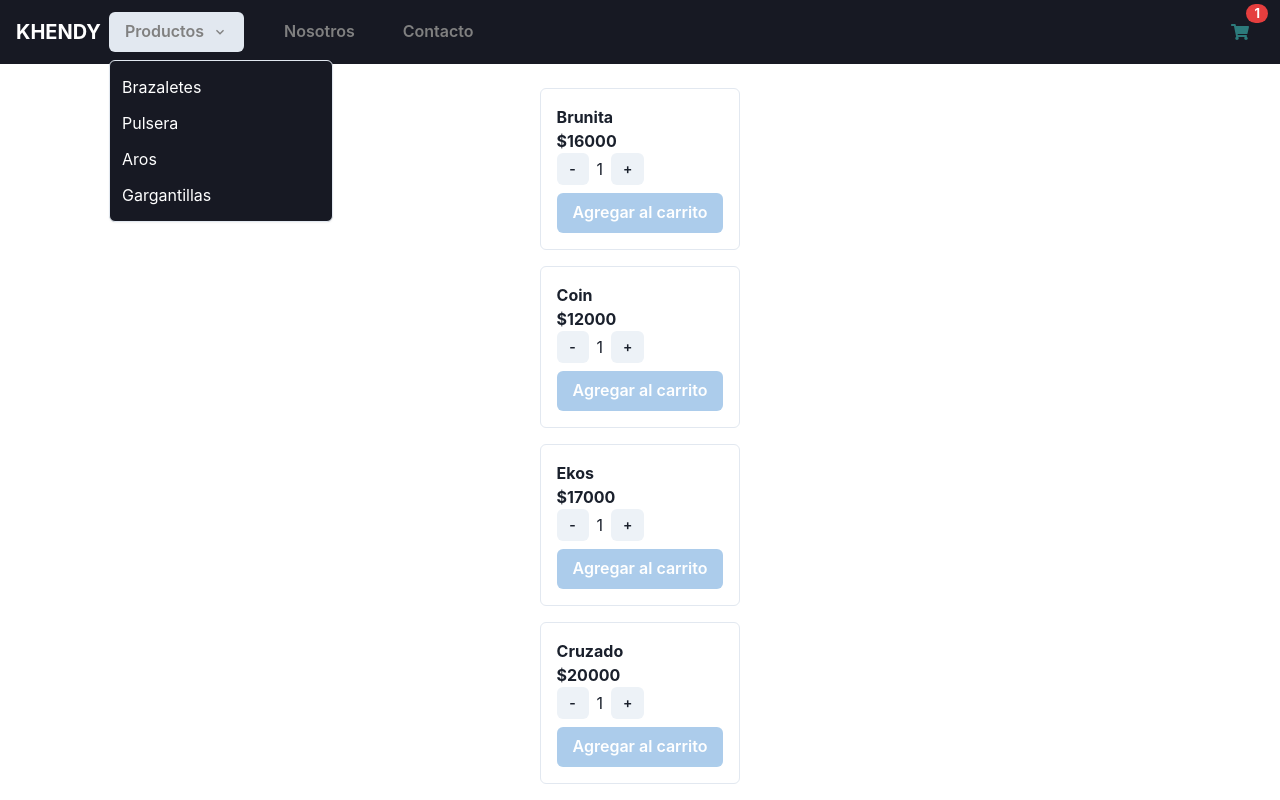
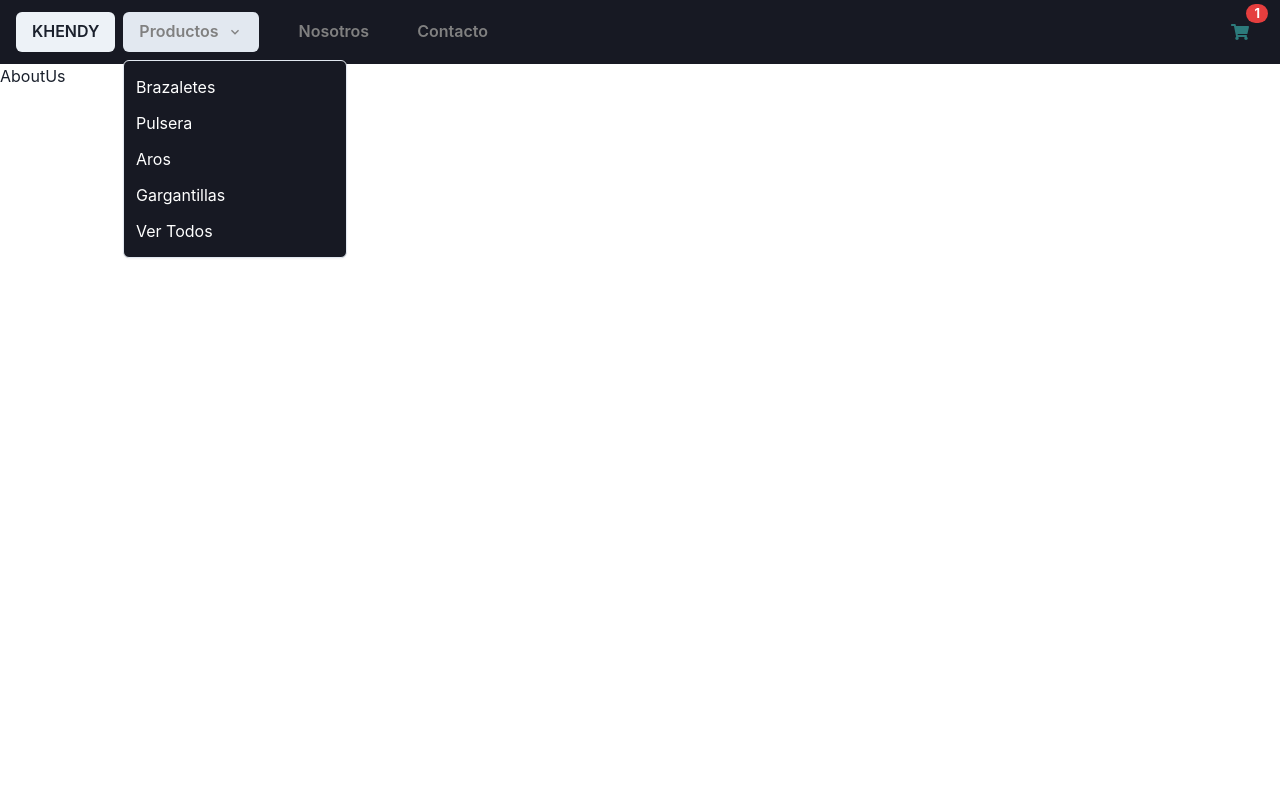
Before and after one commit to Comagol/KHENDY, a React (Vite) app: page /aboutus in a window 1280 px wide. Both pictures are taken after a click on the button "Productos". Built offline with nearby package versions, Linux system fonts and the light colour scheme.

Commit message:
Adding navigation to navbar and logo

```diff
--- a/package.json
+++ b/package.json
@@ -18,7 +18,8 @@
     "next-themes": "^0.4.4",
     "react": "^18.3.1",
     "react-dom": "^18.3.1",
-    "react-icons": "^5.4.0"
+    "react-icons": "^5.4.0",
+    "react-router-dom": "^7.1.3"
   },
   "devDependencies": {
     "@eslint/js": "^9.17.0",
--- a/src/App.jsx
+++ /dev/null
@@ -1,19 +0,0 @@
-import { ChakraProvider, VStack } from "@chakra-ui/react";
-import Navbar from "./components/Navbar";
-import ProductCard from "./components/ProductCard";
-
-function App() {
-  return (
-    <ChakraProvider>
-      <Navbar />
-      <VStack spacing={4} mt={6}>
-        <ProductCard name="Brunita" price={16000}/>
-        <ProductCard name="Coin" price={12000}/>
-        <ProductCard name="Ekos" price={17000}/>
-        <ProductCard name="Cruzado" price={20000}/>
-      </VStack>
-    </ChakraProvider>
-  );
-}
-
-export default App;
--- a/src/components/MenuItems.jsx
+++ b/src/components/MenuItems.jsx
@@ -1,6 +1,6 @@
 import { Menu, MenuButton, MenuList, MenuItem, Button, Stack } from "@chakra-ui/react";
+import { Link } from "react-router-dom";
 import { ChevronDownIcon } from "@chakra-ui/icons";
-import { px } from "framer-motion";
 
 const MenuItems = ({ isMobile = false }) => {
   return (
@@ -10,15 +10,16 @@ const MenuItems = ({ isMobile = false }) => {
           Productos
         </MenuButton>
         <MenuList bg={"gray.900"}>
-          <MenuItem bg={"gray.900"}>Brazaletes</MenuItem>
-          <MenuItem bg={"gray.900"}>Pulsera</MenuItem>
-          <MenuItem bg={"gray.900"}>Aros</MenuItem>
-          <MenuItem bg={"gray.900"}>Gargantillas</MenuItem>
+          <MenuItem as={Link} to="/products" bg={"gray.900"}>Brazaletes</MenuItem>
+          <MenuItem as={Link} to="/products" bg={"gray.900"}>Pulsera</MenuItem>
+          <MenuItem as={Link} to="/products" bg={"gray.900"}>Aros</MenuItem>
+          <MenuItem as={Link} to="/products" bg={"gray.900"}>Gargantillas</MenuItem>
+          <MenuItem as={Link} to="/products" bg={"gray.900"}>Ver Todos</MenuItem>
         </MenuList>
       </Menu>
 
-      <Button variant="ghost" color="grey">Nosotros</Button>
-      <Button variant="ghost" color= "grey">Contacto</Button>
+      <Button as={Link} to="/aboutUs" variant="ghost" color="grey">Nosotros</Button>
+      <Button as={Link} to="/contact" variant="ghost" color= "grey">Contacto</Button>
     </Stack>
   );
 };
--- a/src/components/Navbar.jsx
+++ b/src/components/Navbar.jsx
@@ -1,4 +1,5 @@
-import { Box, Flex, IconButton, useDisclosure, Spacer } from "@chakra-ui/react";
+import { Box, Flex, IconButton, useDisclosure, Spacer, Button } from "@chakra-ui/react";
+import { Link } from "react-router-dom";
 import { HamburgerIcon, CloseIcon } from "@chakra-ui/icons";
 import CartIcon from "./CartIcon";
 import MenuItems from "./MenuItems";
@@ -9,7 +10,9 @@ const Navbar = () => {
   return (
     <Box bg="gray.900" px={4} color="white">
       <Flex h={16} alignItems="center" justifyContent="space-between">
-        <Box fontSize="xl" fontWeight="bold">KHENDY</Box>
+        <Box fontSize="xl" fontWeight="bold">
+          <Button as={Link} to="/">KHENDY</Button>
+        </Box>
 
         {/* MOBILE MENU */}
         <IconButton
--- a/src/main.jsx
+++ b/src/main.jsx
@@ -1,7 +1,7 @@
 import * as React from 'react'
 import { ChakraProvider } from '@chakra-ui/react'
 import * as ReactDOM from 'react-dom/client'
-import App from './App'
+import App from './/pages/App'
 
 const rootElement = document.getElementById('root')
 ReactDOM.createRoot(rootElement).render(
--- /dev/null
+++ b/src/pages/AboutUs.jsx
@@ -0,0 +1,9 @@
+import React from 'react'
+
+const AboutUs = () => {
+  return (
+    <div>AboutUs</div>
+  )
+}
+
+export default AboutUs
--- /dev/null
+++ b/src/pages/App.jsx
@@ -0,0 +1,24 @@
+import { BrowserRouter as Router, Routes, Route } from "react-router-dom";
+import Navbar from "../components/Navbar";
+import Products from "../pages/Products";
+import Contact from "../pages/Contact";
+import NotFound from "../pages/NotFound";
+import AboutUs from "../pages/AboutUs";
+import Home from "./Home";
+
+function App() {
+  return (
+        <Router>
+          <Navbar />
+          <Routes>
+            <Route path="/" element={<Home />} />
+            <Route path="/products" element={<Products />} />
+            <Route path="/aboutus" element={<AboutUs />} />
+            <Route path="/contact" element={<Contact />} />
+            <Route path="*" element={<NotFound />} />
+          </Routes>
+        </Router>
+  );
+}
+
+export default App;
--- /dev/null
+++ b/src/pages/Contact.jsx
@@ -0,0 +1,9 @@
+import React from 'react'
+
+const Contact = () => {
+  return (
+    <div>ContactForm</div>
+  )
+}
+
+export default Contact
--- /dev/null
+++ b/src/pages/Home.jsx
@@ -0,0 +1,9 @@
+import React from 'react'
+
+const Home = () => {
+  return (
+    <div>Home</div>
+  )
+}
+
+export default Home
--- /dev/null
+++ b/src/pages/NotFound.jsx
@@ -0,0 +1,9 @@
+import React from 'react'
+
+const NotFound = () => {
+  return (
+    <div>NotFound</div>
+  )
+}
+
+export default NotFound
--- /dev/null
+++ b/src/pages/Products.jsx
@@ -0,0 +1,16 @@
+import React from 'react'
+import ProductCard from '../components/ProductCard'
+import { VStack } from "@chakra-ui/react";
+
+const Products = () => {
+  return (
+    <VStack spacing={4} mt={6}>
+      <ProductCard name="Brunita" price={16000}/>
+      <ProductCard name="Coin" price={12000}/>
+      <ProductCard name="Ekos" price={17000}/>
+      <ProductCard name="Cruzado" price={20000}/>
+    </VStack>
+  )
+}
+
+export default Products
```
Also changed, not shown: 1 other file (tests, documents, lock files or other folders).
